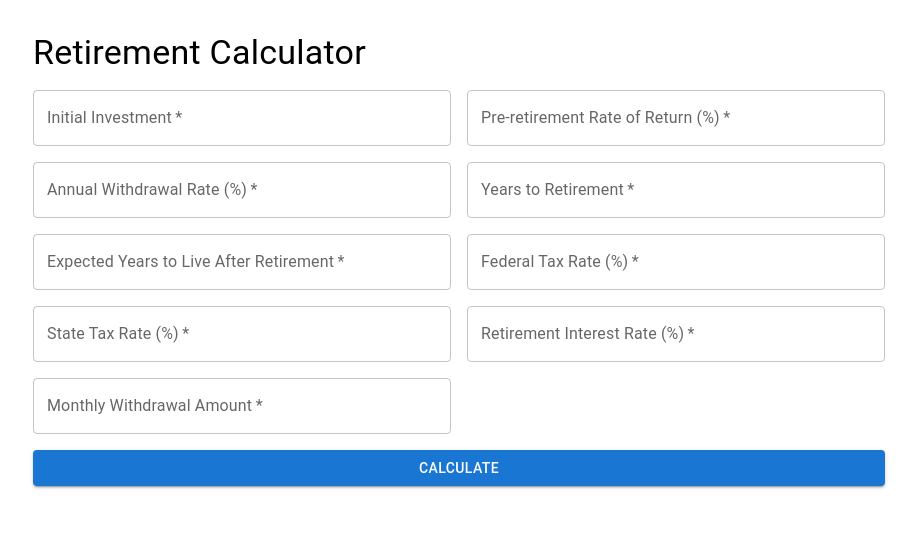
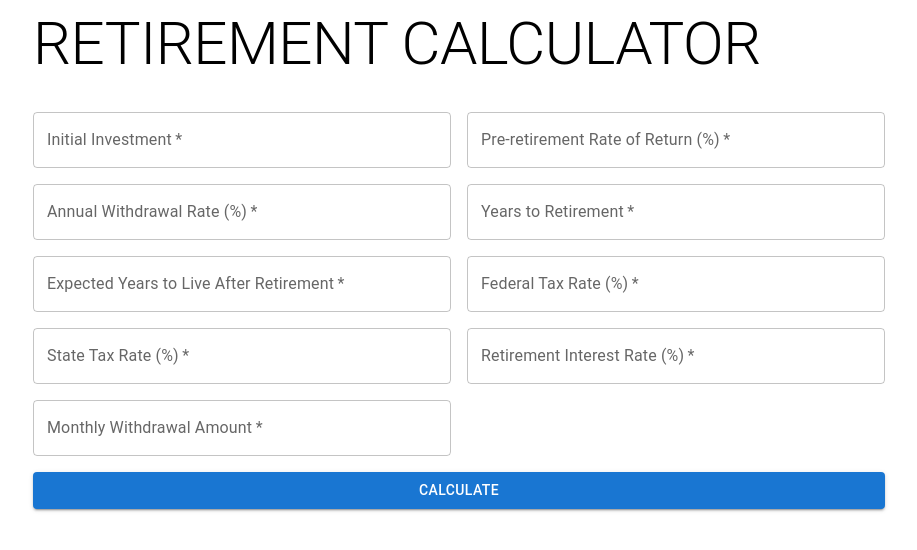
Before and after one commit to skarlekar/retirement-calculator, a React (Create React App) app: page / in a window 1280 px wide. Shown: the top 550 px of the page, without its empty margins (181-1098 px from the left). Built offline with nearby package versions, Linux system fonts and the light colour scheme; the HTML template or start-up script is replaced by a standard one.

Commit message:
Fixed package errors

```diff
--- a/package.json
+++ b/package.json
@@ -13,6 +13,7 @@
     "@emotion/react": "^11.11.1",
     "@emotion/styled": "^11.11.0",
     "@mui/material": "^5.15.14",
+    "json5": "^2.2.3",
     "react": "^18.2.0",
     "react-dom": "^18.2.0",
     "react-scripts": "^5.0.1"
--- a/src/App.css
+++ b/src/App.css
@@ -17,20 +17,21 @@ body {
   margin-top: 40px;
 }
 
+/* App heading styles */
+.app-heading {
+  text-align: center;
+  width: 100%;
+  background-color: #1976d2;
+  color: white;
+  padding: 20px 0;
+  margin: 0;
+  font-weight: 300;
+}
+
 /* Typography styles */
-h1, h2, h3, h4, h5, h6 {
+h2, h3 {
   color: #333;
   margin-bottom: 20px;
-}
-
-h1 {
-  font-size: 2.5rem;
-  font-weight: 500;
-}
-
-h2, h3 {
-  font-size: 1.5rem;
-  font-weight: 400;
 }
 
 /* Form spacing */
--- a/src/App.js
+++ b/src/App.js
@@ -21,10 +21,10 @@ const App = () => {
 
   return (
     <Container maxWidth="md">
+      <Typography variant="h2" component="h1" className="app-heading" gutterBottom>
+        RETIREMENT CALCULATOR
+      </Typography>
       <Box sx={{ my: 4 }}>
-        <Typography variant="h4" component="h1" gutterBottom>
-          Retirement Calculator
-        </Typography>
         <Form onSubmit={handleFormSubmit} />
         {aar !== 0 && (
           <Typography variant="h6" component="h2" sx={{ mt: 2 }}>
```
Also changed, not shown: 1 other file (tests, documents, lock files or other folders).
